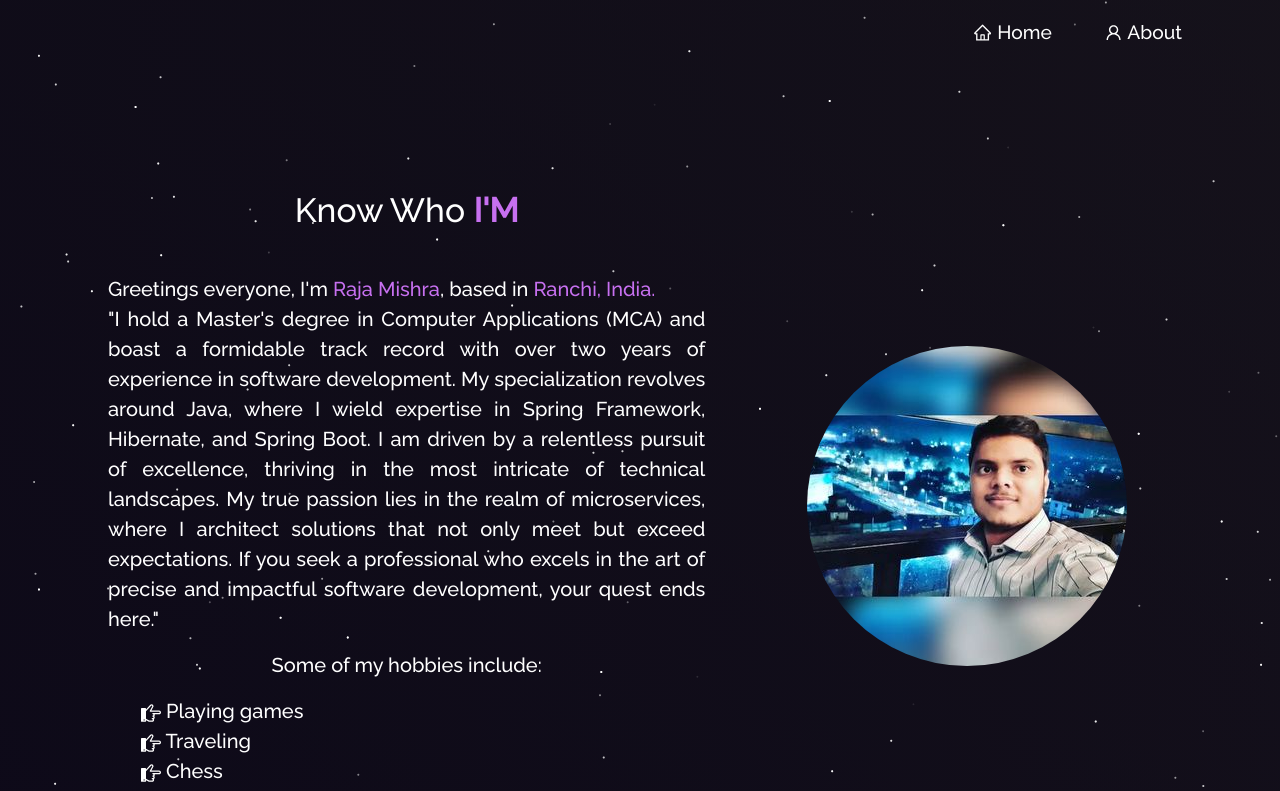
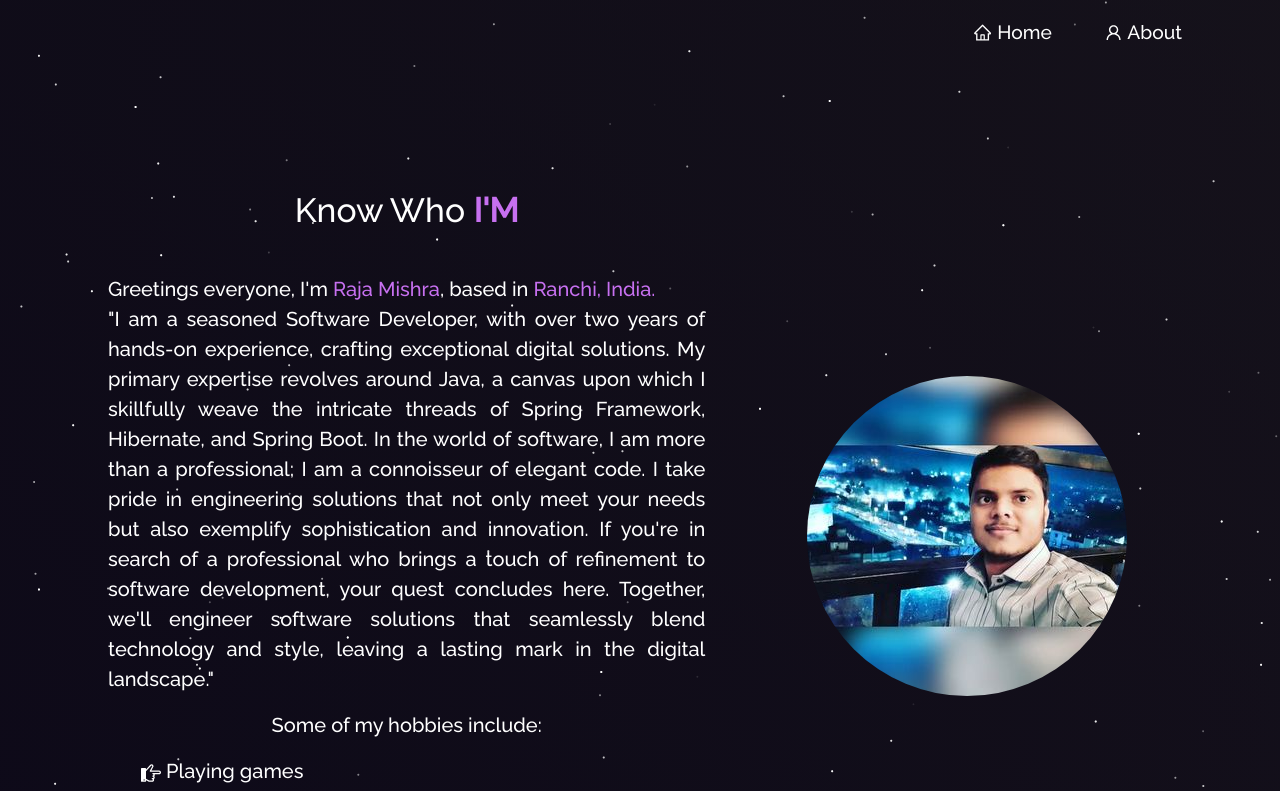
Before and after one commit to mishraraja/mishraportfolioreact, a React (Create React App) app: page /about in a window 1280 px wide. Shown: the top 791 px of the page. Built offline with nearby package versions, Linux system fonts and the light colour scheme.

Commit message:
Update AboutCard.js

```diff
--- a/src/components/About/AboutCard.js
+++ b/src/components/About/AboutCard.js
@@ -11,9 +11,11 @@ function AboutCard() {
             Greetings everyone, I'm <span className="purple">Raja Mishra</span>,
             based in <span className="purple">Ranchi, India.</span>
             <br />
-            "I hold a Master's degree in Computer Applications (MCA) and boast a formidable track record with over two years of experience in software development.
-            My specialization revolves around Java, where I wield expertise in Spring Framework, Hibernate, and Spring Boot.
-            I am driven by a relentless pursuit of excellence, thriving in the most intricate of technical landscapes. My true passion lies in the realm of microservices, where I architect solutions that not only meet but exceed expectations. If you seek a professional who excels in the art of precise and impactful software development, your quest ends here."</p>
+            "I am a seasoned Software Developer, with over two years of hands-on experience, crafting exceptional digital solutions. My primary expertise revolves around Java, a canvas upon which I skillfully weave the intricate threads of Spring Framework, Hibernate, and Spring Boot.
+
+            In the world of software, I am more than a professional; I am a connoisseur of elegant code. I take pride in engineering solutions that not only meet your needs but also exemplify sophistication and innovation.
+
+            If you're in search of a professional who brings a touch of refinement to software development, your quest concludes here. Together, we'll engineer software solutions that seamlessly blend technology and style, leaving a lasting mark in the digital landscape."</p>
           <p>Some of my hobbies include:</p>
           <ul>
             <li className="about-activity">
```
